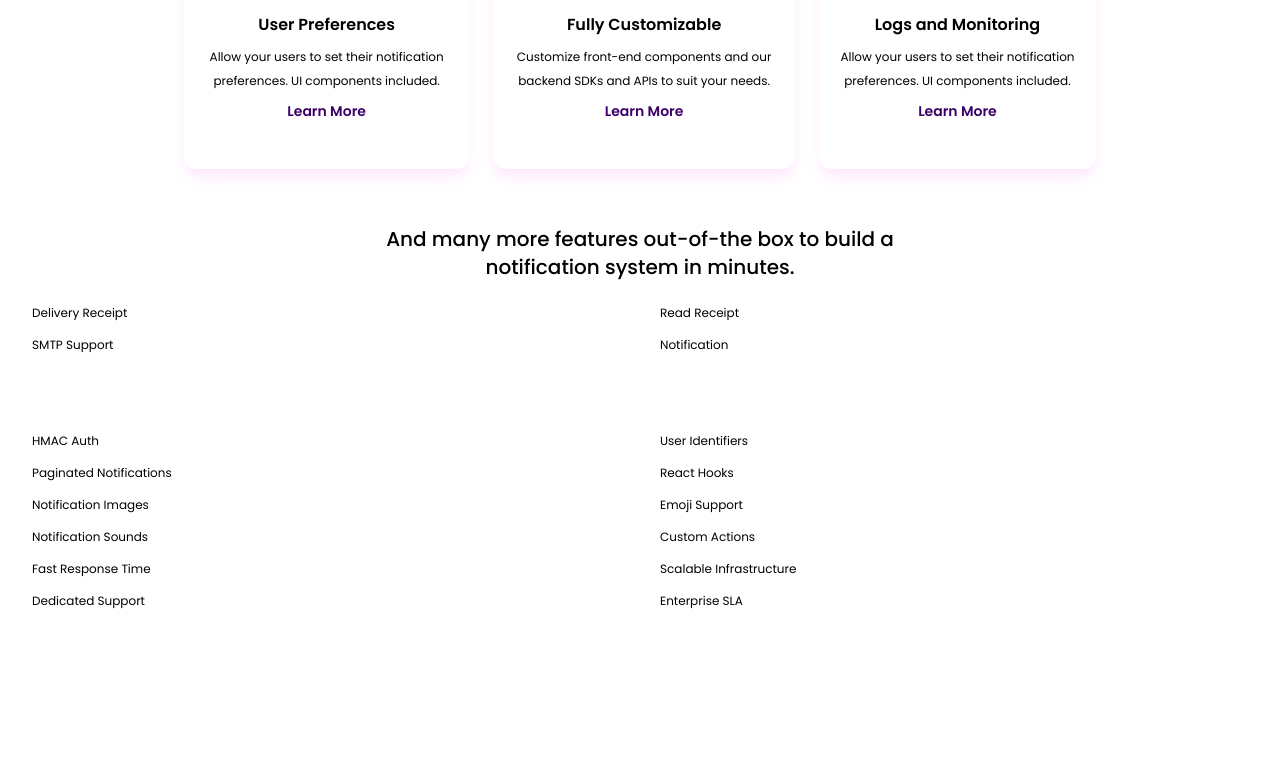
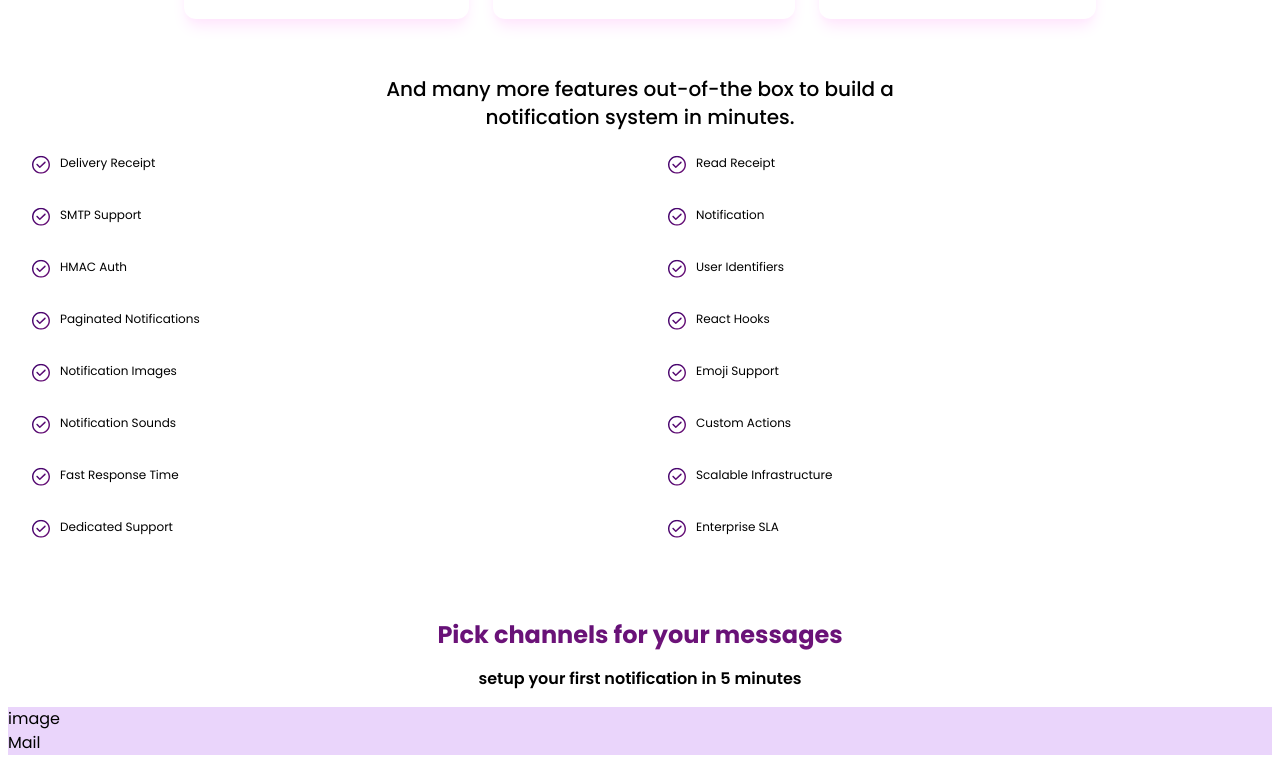
Before and after one commit to Ashrayaa/Engagespot, a Next.js app: page / in a window 1280 px wide. Shown: the part 2327-3106 px from the top of the page. Before the commit the page ends 2960 px from the top, so only its background shows below. Built offline with nearby package versions, Linux system fonts and the light colour scheme.

Commit message:
changes added

```diff
--- a/components/Screen2.tsx
+++ b/components/Screen2.tsx
@@ -12,8 +12,8 @@ export default function Screen2({}: Props) {
   return (
     <div className="flex flex-col items-center font-bold text-white bg-gradient-to-r from-spotpurple to-engagepurple">
       <h1 className="mt-8">TRUSTED BY DEVELOPERS AT</h1>
-      <ul className="flex flex-col sm:flex-row sm:p-24 p-14 px-28 gap-10">
-        <li>
+      <ul className="flex flex-col sm:flex-row sm:p-24 p-14 gap-10">
+        {/* <li>
           <a>
           <Image src={Kerala} alt="displayimage" />
           </a>
@@ -37,7 +37,7 @@ export default function Screen2({}: Props) {
           <a>
           <Image src={Martino} alt="displayimage" />
           </a>
-        </li>
+        </li> */}
       </ul>
     </div>
   );
--- a/components/Screen4.tsx
+++ b/components/Screen4.tsx
@@ -28,7 +28,6 @@ export default function Screen4({}: Props) {
       </div>
 
       <div className="flex flex-col justify-center gap-10 py-12 px-4 sm:24 lg:px-32 xl:px-44">
-
         <div className="sm:grid sm:grid-cols-3 sm:grid-flow-col gap-6 sm:text-center sm:justify-center">
           <div className="border-0 sm:flex sm:flex-col sm:justify-center sm:items-center gap-2 p-4 rounded-xl shadow-lg shadow-[#FFE6FD] border-[#FFE6FD] lg:py-12">
             {/* logo */}
@@ -77,7 +76,7 @@ export default function Screen4({}: Props) {
         </div>
 
         <div className="sm:grid sm:grid-cols-3 sm:grid-flow-col gap-6 sm:justify-center">
-          <div className="gap-2 lg:py-12 sm:flex sm:flex-col sm:justify-center sm:items-center sm:text-center border-0 p-4 rounded-xl shadow-lg shadow-[#FFE6FD] border-[#FFE6FD]">
+          <div className="gap-2 lg:py-12 sm:flex sm:flex-col sm:justify-center sm:items-center sm:text-center border-0 p-4 rounded-xl shadow-lg shadow-[#FFE6FD] border-[#FFE6FD] md:hover:rounded-xl md:hover:shadow-lg md:hover:shadow-[#FFE6FD] md:hover:border-[#FFE6FD]">
             {/* logo */}
             <div className="w-14">
               <Image src={Mobilepush} alt="Email notification" />
@@ -92,7 +91,7 @@ export default function Screen4({}: Props) {
             </button>
           </div>
 
-          <div className="gap-2 sm:flex sm:flex-col sm:justify-center sm:items-center border-0 p-4 rounded-xl shadow-lg shadow-[#FFE6FD] border-[#FFE6FD]">
+          <div className="gap-2 sm:flex sm:flex-col sm:justify-center sm:items-center border-0 p-4 rounded-xl shadow-lg shadow-[#FFE6FD] border-[#FFE6FD] md:hover:rounded-xl md:hover:shadow-lg md:hover:shadow-[#FFE6FD] md:hover:border-[#FFE6FD]">
             {/* logo */}
             <div className="w-14">
               <Image src={Sms} alt="Email notification" />
@@ -107,7 +106,7 @@ export default function Screen4({}: Props) {
             </button>
           </div>
 
-          <div className="gap-2 sm:flex sm:flex-col sm:justify-center sm:items-center sm:text-center border-0 p-4 rounded-xl shadow-lg shadow-[#FFE6FD] border-[#FFE6FD]">
+          <div className="gap-2 sm:flex sm:flex-col sm:justify-center sm:items-center sm:text-center border-0 p-4 rounded-xl shadow-lg shadow-[#FFE6FD] border-[#FFE6FD] md:hover:rounded-xl md:hover:shadow-lg md:hover:shadow-[#FFE6FD] md:hover:border-[#FFE6FD]">
             {/* logo */}
             <div className="w-14">
               <Image src={Chat} alt="Email notification" />
@@ -124,7 +123,7 @@ export default function Screen4({}: Props) {
         </div>
 
         <div className="sm:grid text-center sm:grid-flow-col gap-6 sm:justify-center">
-          <div className="gap-2 lg:py-12 text-center sm:flex sm:flex-col sm:justify-center sm:items-center border-0 p-4 rounded-xl shadow-lg shadow-[#FFE6FD] border-[#FFE6FD]">
+          <div className="gap-2 lg:py-12 text-center sm:flex sm:flex-col sm:justify-center sm:items-center border-0 p-4 rounded-xl shadow-lg shadow-[#FFE6FD] border-[#FFE6FD] md:hover:rounded-xl md:hover:shadow-lg md:hover:shadow-[#FFE6FD] md:hover:border-[#FFE6FD]">
             {/* logo */}
             <div className="w-14">
               <Image src={User} alt="Email notification" />
@@ -140,7 +139,7 @@ export default function Screen4({}: Props) {
             </button>
           </div>
 
-          <div className="gap-2 sm:flex sm:flex-col sm:justify-center sm:items-center border-0 p-4 rounded-xl shadow-lg shadow-[#FFE6FD] border-[#FFE6FD]">
+          <div className="gap-2 sm:flex sm:flex-col sm:justify-center sm:items-center border-0 p-4 rounded-xl shadow-lg shadow-[#FFE6FD] border-[#FFE6FD] md:hover:rounded-xl md:hover:shadow-lg md:hover:shadow-[#FFE6FD] md:hover:border-[#FFE6FD]">
             {/* logo */}
             <div className="w-14">
               <Image src={Custom} alt="Email notification" />
@@ -156,7 +155,7 @@ export default function Screen4({}: Props) {
             </button>
           </div>
 
-          <div className="gap-2 sm:flex sm:flex-col sm:justify-center sm:items-center border-0 p-4 rounded-xl shadow-lg shadow-[#FFE6FD] border-[#FFE6FD]">
+          <div className="gap-2 sm:flex sm:flex-col sm:justify-center sm:items-center border-0 p-4 rounded-xl shadow-lg shadow-[#FFE6FD] border-[#FFE6FD] md:hover:rounded-xl md:hover:shadow-lg md:hover:shadow-[#FFE6FD] md:hover:border-[#FFE6FD]">
             {/* logo */}
             <div className="w-14">
               <Image src={Logs} alt="Email notification" />
--- a/components/Screen5.tsx
+++ b/components/Screen5.tsx
@@ -1,4 +1,6 @@
 import React from "react";
+import Image from "next/image";
+import Tick from "/public/tick.svg";
 
 type Props = {};
 
@@ -9,7 +11,111 @@ export default function Screen5({}: Props) {
         And many more features out-of-the box to build a notification system in
         minutes.
       </p>
-      <div className="grid gap-4 text-xs pl-6">
+      <div className="grid gap-8 text-xs pl-6">
+        <ul className="grid grid-cols-2 gap-8 md:grid-rows-4 ">
+          <li className="flex gap-2">
+            <div className="w-5 h-5">
+              <Image src={Tick} alt="mark" />
+            </div>
+            Delivery Receipt
+          </li>
+          <li className="flex gap-2">
+            <div className="w-5 h-5">
+              <Image src={Tick} alt="mark" />
+            </div>
+            Read Receipt
+          </li>
+          <li className="flex gap-2">
+            <div className="w-5 h-5">
+              <Image src={Tick} alt="mark" />
+            </div>
+            SMTP Support
+          </li>
+          <li className="flex gap-2">
+            <div className="w-5 h-5">
+              <Image src={Tick} alt="mark" />
+            </div>
+            Notification
+          </li>
+          <li className="flex gap-2">
+            <div className="w-5 h-5">
+              <Image src={Tick} alt="mark" />
+            </div>
+            HMAC Auth
+          </li>
+          <li className="flex gap-2">
+            <div className="w-5 h-5">
+              <Image src={Tick} alt="mark" />
+            </div>
+            User Identifiers
+          </li>
+          <li className="flex gap-2">
+            <div className="w-5 h-5">
+              <Image src={Tick} alt="mark" />
+            </div>
+            Paginated Notifications
+          </li>
+          <li className="flex gap-2">
+            <div className="w-5 h-5">
+              <Image src={Tick} alt="mark" />
+            </div>
+            React Hooks
+          </li>
+        </ul>
+
+        <ul className="grid grid-cols-2 gap-8">
+          <li className="flex gap-2">
+            <div className="w-5 h-5">
+              <Image src={Tick} alt="mark" />
+            </div>
+            Notification Images
+          </li>
+          <li className="flex gap-2">
+            <div className="w-5 h-5">
+              <Image src={Tick} alt="mark" />
+            </div>
+            Emoji Support
+          </li>
+          <li className="flex gap-2">
+            <div className="w-5 h-5">
+              <Image src={Tick} alt="mark" />
+            </div>
+            Notification Sounds
+          </li>
+          <li className="flex gap-2">
+            <div className="w-5 h-5">
+              <Image src={Tick} alt="mark" />
+            </div>
+            Custom Actions
+          </li>
+          <li className="flex gap-2">
+            <div className="w-5 h-5">
+              <Image src={Tick} alt="mark" />
+            </div>
+            Fast Response Time
+          </li>
+          <li className="flex gap-2">
+            <div className="w-5 h-5">
+              <Image src={Tick} alt="mark" />
+            </div>
+            Scalable Infrastructure
+          </li>
+          <li className="flex gap-2">
+            <div className="w-5 h-5">
+              <Image src={Tick} alt="mark" />
+            </div>
+            Dedicated Support
+          </li>
+          <li className="flex gap-2">
+            <div className="w-5 h-5">
+              <Image src={Tick} alt="mark" />
+            </div>
+            Enterprise SLA
+          </li>
+        </ul>
+      </div>
+
+      {/* <div className="grid gap-4 text-xs pl-6">
         <ul className="grid grid-cols-2 gap-4 md:grid-rows-4 ">
           <li>Delivery Receipt</li>
           <li>Read Receipt</li>
@@ -34,7 +140,7 @@ export default function Screen5({}: Props) {
           <li>Dedicated Support</li>
           <li>Enterprise SLA</li>
         </ul>
-      </div>
+      </div> */}
     </div>
   );
 }
--- /dev/null
+++ b/components/Screen6.tsx
@@ -0,0 +1,23 @@
+import React from "react";
+
+type Props = {};
+
+export default function Screen6({}: Props) {
+  return (
+    <div>
+      <h1 className="font-bold pt-20 text-2xl text-center text-transparent bg-clip-text bg-gradient-to-b from-spotpurple to-engagepurple">
+        Pick channels for your messages
+      </h1>
+      <p className="text-center font-semibold py-4">
+        setup your first notification in 5 minutes
+      </p>
+
+      <div className="bg-litepurple">
+        <div>
+          <div>image</div>
+          <p>Mail</p>
+        </div>
+      </div>
+    </div>
+  );
+}
--- a/pages/index.tsx
+++ b/pages/index.tsx
@@ -6,6 +6,7 @@ import Screen2 from '../components/Screen2';
 import Screen3 from '../components/Screen3';
 import Screen4 from '../components/Screen4';
 import Screen5 from '../components/Screen5';
+import Screen6 from '../components/Screen6';
 import Topnav from '../components/Topnav';
 
 const Home: NextPage = () => {
@@ -21,6 +22,7 @@ const Home: NextPage = () => {
       <Screen2/>
       <Screen4 />
       <Screen5/>
+      <Screen6/>
     </div>
   )
 }
--- a/tailwind.config.js
+++ b/tailwind.config.js
@@ -9,6 +9,7 @@ module.exports = {
       colors: {
         'spotpurple': '#3B006A',
         'engagepurple' : '#71157A',
+        'litepurple' : '#EAD5FB',
       },
     },
   },
```
Also changed, not shown: public/tick.svg (added).
